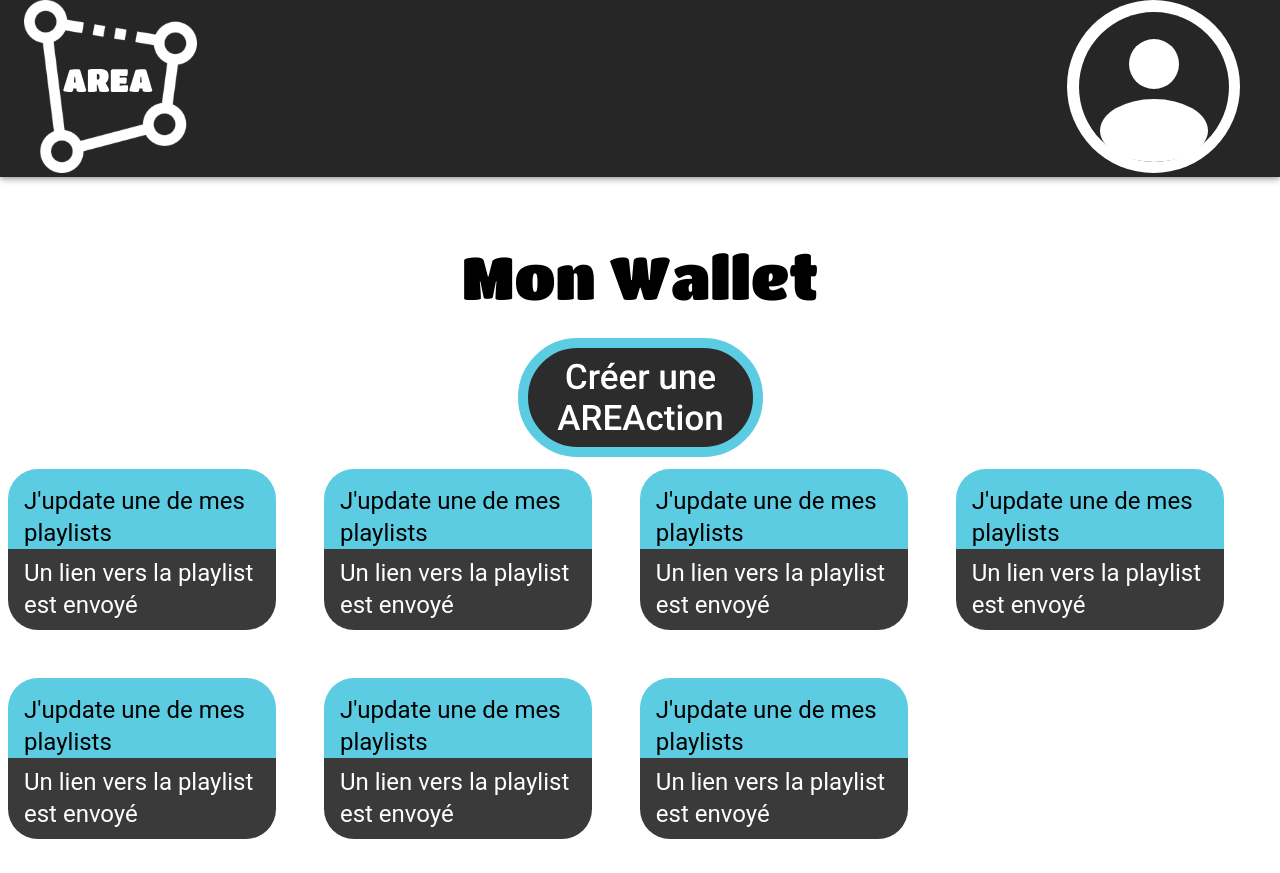
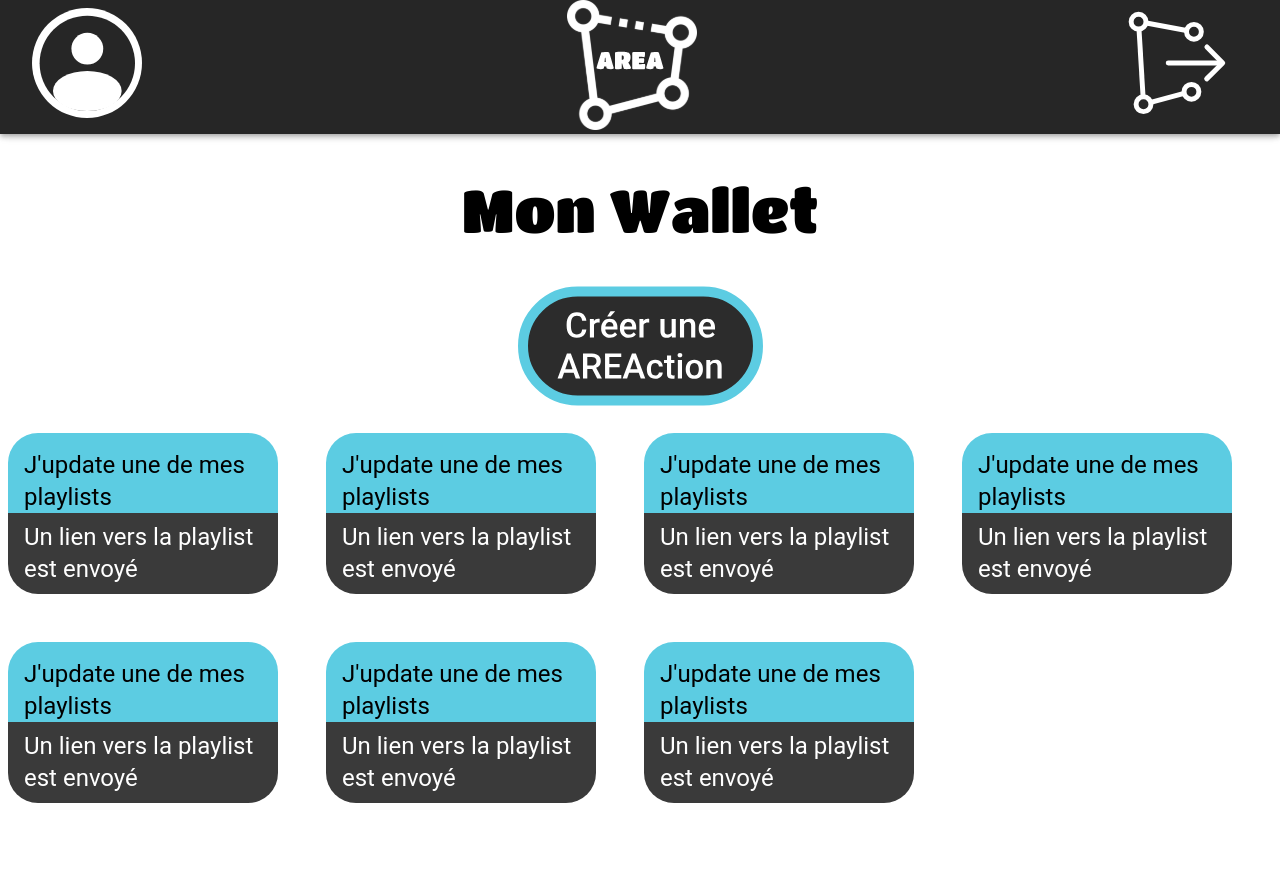
Before and after one commit to ErwanSimonetti/Area, a React (Create React App) app in the folder web/web-app/: page /wallet in a window 1280 px wide. After the commit the page ends 827 px from the top, so only its background shows below. Built offline with nearby package versions, Linux system fonts and the light colour scheme.

Commit message:
feat(Navbar): implemented logout added logout button as svg, and function to logout user. removes previously set jwt Co-authored-by: 0Pixelle0 <JulietteDestang@users.noreply.github.com>

```diff
--- a/web/web-app/src/Components/Cards.js
+++ b/web/web-app/src/Components/Cards.js
@@ -3,7 +3,7 @@ import Card from '@mui/material/Card'
 import Box from '@mui/material/Box'
 import CardMedia from '@mui/material/CardMedia'
 import './style.css'
-import { CardContent, Typography, Grid } from '@mui/material'
+import { Typography, Grid } from '@mui/material'
 
 const commonStyles = {
     bgcolor: 'background.paper',
@@ -15,8 +15,7 @@ const commonStyles = {
 
 export function AREACard ({ cards }) {
     return (
-        <Box sx={{ display: 'flex', alignItems: 'center' }} className="cardContainer">
-            <Grid container spacing={{ xs: 2, sm: 2, md: 2 }} className="cardContainer" sx={{ marginTop: '5px', margin: '10px' }}>
+            <Grid container spacing={ 2 } >
                 {cards.map((card, index) => (
                     <Grid item key={index} xs={12} sm={3} md={2.5} sx={{ ...commonStyles }}>
                         <Typography gutterBottom variant="h5">
@@ -29,6 +28,5 @@ export function AREACard ({ cards }) {
                 ))
             }
         </Grid>
-        </Box>
     )
 }
--- a/web/web-app/src/Components/Icons/AccountIcon.js
+++ b/web/web-app/src/Components/Icons/AccountIcon.js
@@ -2,7 +2,7 @@ import * as React from 'react'
 
 export default function AccountIcon () {
     return (
-    <svg width="173" height="173" viewBox="0 0 173 173" fill="none" xmlns="http://www.w3.org/2000/svg">
+    <svg width="110" height="110" viewBox="0 0 173 173" fill="none" xmlns="http://www.w3.org/2000/svg">
         <circle cx="86.5" cy="86.5" r="86.5" fill="white"/>
         <circle cx="87" cy="87" r="75" fill="#262626"/>
         <circle cx="87" cy="64" r="25" fill="white"/>
--- /dev/null
+++ b/web/web-app/src/Components/Icons/LogoutIcon.js
@@ -0,0 +1,20 @@
+/*eslint-disable*/
+import * as React from 'react'
+
+export default function LogoutIcon () {
+	return (
+		<svg width="110" height="110" viewBox="0 0 445 445" fill="none" xmlns="http://www.w3.org/2000/svg">
+			<path d="M93.03 59.83L260.99 91.23" stroke="white" strokeWidth="20" strokeMiterlimit="10"/>
+			<path d="M84.9 354.39L68.52 80.79" stroke="white" strokeWidth="20" strokeMiterlimit="10"/>
+			<path d="M250.99 345.23L112.42 382.41" stroke="white" strokeWidth="20" strokeMiterlimit="10"/>
+			<path d="M66.99 85.23C83.5585 85.23 96.99 71.7985 96.99 55.23C96.99 38.6614 83.5585 25.23 66.99 25.23C50.4214 25.23 36.99 38.6614 36.99 55.23C36.99 71.7985 50.4214 85.23 66.99 85.23Z" stroke="white" strokeWidth="20" strokeMiterlimit="10"/>
+			<path d="M290.99 126.23C307.559 126.23 320.99 112.799 320.99 96.23C320.99 79.6614 307.559 66.23 290.99 66.23C274.421 66.23 260.99 79.6614 260.99 96.23C260.99 112.799 274.421 126.23 290.99 126.23Z" stroke="white" strokeWidth="20" strokeMiterlimit="10"/>
+			<path d="M280.99 369.23C297.559 369.23 310.99 355.799 310.99 339.23C310.99 322.661 297.559 309.23 280.99 309.23C264.421 309.23 250.99 322.661 250.99 339.23C250.99 355.799 264.421 369.23 280.99 369.23Z" stroke="white" strokeWidth="20" strokeMiterlimit="10"/>
+			<path d="M86.99 419.23C103.559 419.23 116.99 405.799 116.99 389.23C116.99 372.661 103.559 359.23 86.99 359.23C70.4214 359.23 56.99 372.661 56.99 389.23C56.99 405.799 70.4214 419.23 86.99 419.23Z" stroke="white" strokeWidth="20" strokeMiterlimit="10"/>
+			<path d="M186.99 222.23H401.99" stroke="white" strokeWidth="20" strokeMiterlimit="10" strokeLinecap="round" strokeLinejoin="round"/>
+			<path d="M343.48 157.75L407.47 222.73L342.5 286.72" stroke="white" strokeWidth="20" strokeMiterlimit="10" strokeLinecap="round" strokeLinejoin="round"/>
+		</svg>
+
+
+	)
+}
--- a/web/web-app/src/Components/Login.js
+++ b/web/web-app/src/Components/Login.js
@@ -15,31 +15,19 @@ import { GoogleLogin } from 'react-google-login'
 import { GoogleLoginButton } from 'react-social-login-buttons'
 import { gapi } from 'gapi-script'
 import axios from 'axios'
-import Cookies from 'universal-cookie'
-
-// const clientidGithub = "ac56fad434a3a3c1561e"
 
 const theme = createTheme()
-// const navigate = useNavigate()
 const clientId = '78828642227-b3tlfon89t2j66b2a81c60mu8oe45ijb.apps.googleusercontent.com'
 
 export default function SignIn () {
-  const [email, setEmail] = React.useState('')
-  const [password, setPassword] = React.useState('')
-
-  React.useEffect(() => {
-    gapi.load('client:auth2', () => {
-      gapi.auth2.init({ clientId })
-    })
-  }, [])
+  // const [email, setEmail] = React.useState('')
+  // const [password, setPassword] = React.useState('')
 
   const handleSubmit = (event) => {
     event.preventDefault()
     console.log(event)
-    // axios.defaults.withCredentials = true
     const headers = { 'Content-Type': 'application/x-www-form-urlencoded'}
     const data = new FormData(event.currentTarget)
-    // console.log(data)
 
     const [email, password] = [data.get('email'), data.get('password')]
     axios.post('http://localhost:8080/login/', {
@@ -48,7 +36,7 @@ export default function SignIn () {
     }, {headers: {'Content-Type': 'text/plain'}, withCredentials: true} )
     .then(function (response) {
       console.log(response)
-      Cookies.setCookie()
+      localStorage.setItem('loggedIn', true)
     })
     .catch(function (error) {
       console.log(error)
@@ -62,7 +50,6 @@ export default function SignIn () {
   return (
     <ThemeProvider theme={theme}>
       <Container component="main" maxWidth="xs">
-
         <CssBaseline />
         <Box
           sx={{
--- a/web/web-app/src/Components/Navbar.js
+++ b/web/web-app/src/Components/Navbar.js
@@ -1,31 +1,59 @@
-/* eslint-disable */
 import * as React from 'react'
 import { styled } from '@mui/material/styles'
-import AREALogo from './Icons/AREALogo';
-import NewAreaButton from './Icons/NewAreaButton';
+import AREALogo from './Icons/AREALogo'
 import AccountIcon from './Icons/AccountIcon'
-import AccountCircleIcon from '@mui/icons-material/AccountCircle';
-import { Toolbar, Typography, AppBar, Button, Link, Grid } from '@mui/material'
+import { Toolbar, AppBar, Link, Button } from '@mui/material'
 import { Box } from '@mui/system'
+import axios from 'axios'
+import LogoutIcon from './Icons/LogoutIcon'
 
-const StyledAppBar = styled(AppBar)(({theme}) => ({
-    backgroundColor:'#262626',
-}));
-
-
+const StyledAppBar = styled(AppBar)(({ theme }) => ({
+    backgroundColor: '#262626'
+}))
 
 export default function NavBar () {
+    const [disabledWallet, setDisabledWallet] = React.useState(false)
+
+    React.useEffect(() => {
+        console.log('je fais un truc')
+        if (localStorage.getItem('loggedIn') !== true) {
+            setDisabledWallet(true)
+        }
+    })
+
+    const handleLogout = (event) => {
+        event.preventDefault()
+        axios.get('http://localhost:8080/logout/', { withCredentials: true })
+        .then(function (response) {
+            localStorage.setItem('loggedIn', false)
+            setDisabledWallet(false)
+        }).catch(function (error) {
+            console.log(error)
+        })
+    }
+
     return (
         <StyledAppBar position='sticky'>
             <Toolbar>
+                <Box style={{ display: 'flex', justifyContent: 'space-between', alignItems: 'center' }}>
                     <Box className="navItem">
+                        <Button component={Link} to="/wallet" >
+                            <Link href='/wallet'>
+                                <Box >
+                                    <AccountIcon/>
+                                </Box>
+                            </Link>
+                        </Button>
                         <Link href="/">
                             <Box >
                                 <AREALogo/>
                             </Box>
                         </Link>
+                        <Button onClick={handleLogout}>
                             <Box >
-                        <AccountIcon/>
+                                <LogoutIcon/>
+                            </Box>
+                        </Button>
                     </Box>
                 </Box>
             </Toolbar>
--- a/web/web-app/src/Components/Wallet.js
+++ b/web/web-app/src/Components/Wallet.js
@@ -86,7 +86,7 @@ export function Wallet () {
     return (
         <React.Fragment>
                 <Box sx={{
-                    marginTop: 8,
+                    marginTop: 5,
                     display: 'flex',
                     flexDirection: 'column',
                     alignItems: 'center'
@@ -94,12 +94,12 @@ export function Wallet () {
                     <ThemeProvider theme={theme}>
                         <Typography variant='h2' gutterBottom> Mon Wallet</Typography>
                     </ThemeProvider>
-                <Button size="small" onClick={ handleOpenDialog } className="newAreaButton">
-                    <NewAreaButton/>
-                </Button>
+                    <Button size="small" onClick={ handleOpenDialog } className="newAreaButton">
+                        <NewAreaButton/>
+                    </Button>
                 </Box>
-                <AREACard cards={cards} />
-                <NewCardDialog onClose={handleNewCard} setSingleCard={setSingleCard} singleCard={singleCard} open={openDialog} newCard={newCard} setNewCard={setNewCard} />
+                    <AREACard cards={cards} />
+                    <NewCardDialog onClose={handleNewCard} setSingleCard={setSingleCard} singleCard={singleCard} open={openDialog} newCard={newCard} setNewCard={setNewCard} />
         </React.Fragment >
     )
 }
--- a/web/web-app/src/Components/style.css
+++ b/web/web-app/src/Components/style.css
@@ -8,11 +8,9 @@
 .newAreaButton{
     display: flex;
     align-items: center;
+    margin-bottom: 160px;
 }
 .body {
     height: 100%;
     background: linear-gradient(90deg, #5CCCE2 50%, #3A3A3A 50%);
 }
-.cardContainer {
-    margin-bottom: '12px'
-}
```
Also changed, not shown: web/web-app/src/Components/Icons/AREALogo.js, web/web-app/src/Components/Icons/NewAreaButton.js, 2 other files (tests, documents, lock files or other folders). Lines whose indentation alone changed are shown as unchanged.
